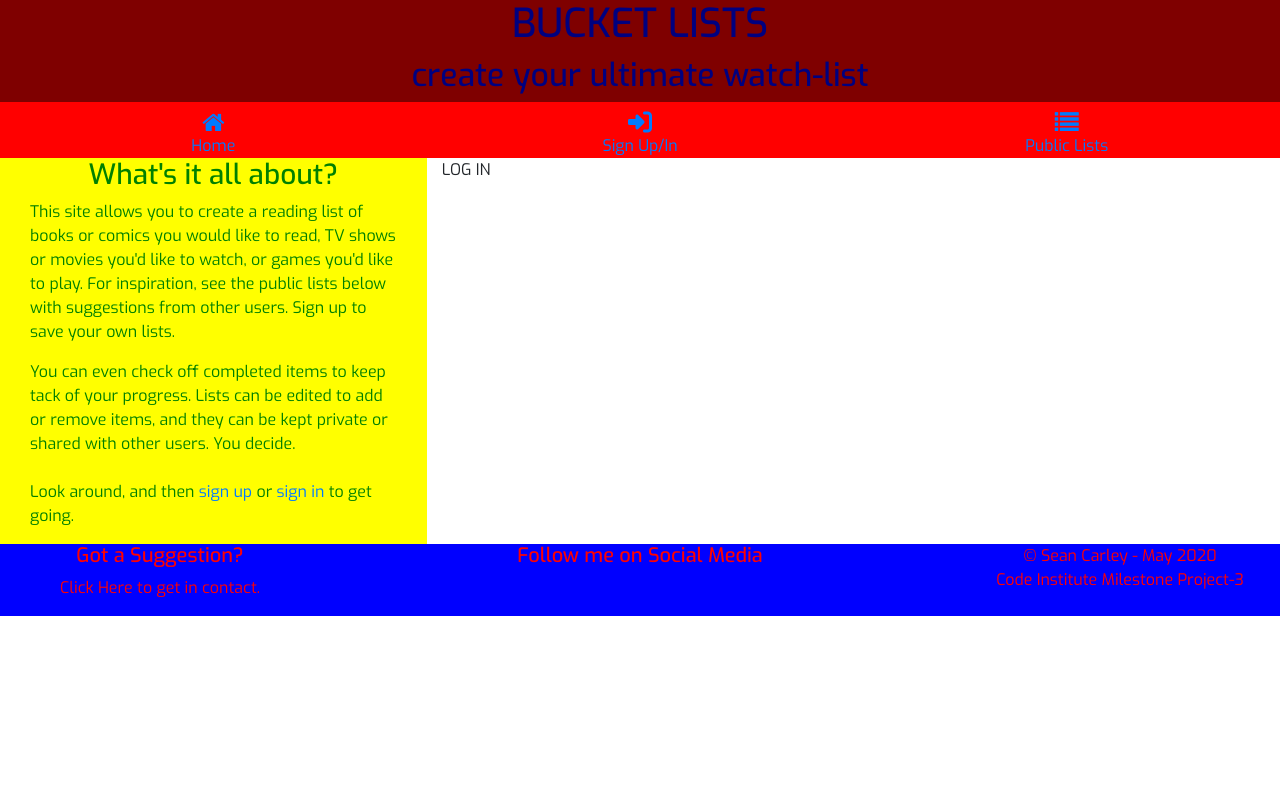
After one commit to seanjcarley/milestone3, a Flask app: page /login in a window 1280 px wide. The commit adds this page. Run offline with Flask 2, Linux system fonts and the light colour scheme; some libraries are stand-ins or nearby versions.

Commit message:
Added login.html

```diff
--- a/app.py
+++ b/app.py
@@ -22,6 +22,10 @@ app = Flask(__name__)
 def home():
     return render_template("landing.html")
 
+@app.route('/login')
+def login():
+    return render_template("login.html")
+
 if __name__ == '__main__':
     app.run(
         host=os.environ.get('IP', '0.0.0.0'),
--- a/static/css/style.css
+++ b/static/css/style.css
@@ -0,0 +1,121 @@
+@import url('https://fonts.googleapis.com/css?family=Roboto:100,200,300,400,500,600,700|Exo:100,200,300,400,500,600,700');
+
+/* ---------------------------------- body ---------------------------------- */
+body {
+    padding: 0;
+    margin: 0;
+    font-family: "Exo", sans-serif;
+    min-height: 100vh;
+}
+
+.container-fluid {
+    margin: 0;
+    padding: 0;
+}
+
+.row {
+    margin: 0;
+}
+
+/* --------------------------------- header --------------------------------- */
+header {
+  color: blue;
+  background: red;
+  text-align: center;
+}
+
+#nav {
+    margin: 0;
+}
+
+#nav li {
+    padding: 0;
+}
+
+.list-inline-item:not(:last-child) {
+    margin-right: 0;
+}
+
+.menucontainer {
+    font-size: 0;
+    position: static;
+}
+
+.menuitem {
+    text-align: center;
+    padding: 0;
+}
+
+.menuitem a {
+    width: 100%;
+    text-decoration: none;
+    height: 100%;
+}
+
+.menuitem a i {
+    padding-top: 0.5rem;
+    display: block;
+    font-size: 1.5rem;
+}
+
+.menuitem span {
+    display: block;
+    font-size: 1rem;
+}
+
+.opaque-overlay {
+    position: absolute;
+    top: 0;
+    left: 0;
+    width: 100%;
+    height: 100%;
+    background-color: rgba(0, 0, 0, 0.5);
+}
+
+/* --------------------------------- Section -------------------------------- */
+.side-section {
+  color: green;
+  background-color: yellow;
+}
+
+.main-section {
+  color: yellow;
+  background-color: green;
+}
+
+.section-header {
+  text-align: center;
+}
+
+/* --------------------------------- Footer --------------------------------- */
+footer {
+  color: red;
+  background-color: blue;
+  text-align: center;
+}
+
+/* ----------------------------- Media Queries ------------------------------ */
+
+.uppercase {
+  text-transform: uppercase;
+}
+
+.lowercase {
+  text-transform: lowercase;
+}
+
+/* ----------------------------- Media Queries ------------------------------ */
+
+@media (max-width:767px) {
+  header {
+    text-align: left;
+  }
+
+  .copyright {
+    text-align: center;
+  }
+
+  .mobile {
+		display: none;
+	}
+}
--- a/templates/base.html
+++ b/templates/base.html
@@ -6,25 +6,76 @@
     <meta http-equiv="X-UA-Compatible" content="ie=edge">
     <link rel="stylesheet" href="https://stackpath.bootstrapcdn.com/bootstrap/4.3.1/css/bootstrap.min.css" type="text/css" />
     <script src="https://kit.fontawesome.com/d5901c0a36.js" crossorigin="anonymous"></script>
+    <link rel="stylesheet" href="./static/css/style.css">
+    <link rel="stylesheet" href="https://cdnjs.cloudflare.com/ajax/libs/font-awesome/4.7.0/css/font-awesome.min.css">
     <title>Bucket List</title>
   </head>
 
   <body>
 <!-- **************************** Header *********************************** -->
     <header class="container-fluid">
-      <div class="row no-gutters">
+      <div class="row no-gutters mobile">
         <div class="col-md-12">
-          <h1>Title</h1>
-          <h2>Sub-Title</h2>
+          <div class="opaque-overlay">&nbsp;</div>
+          <h1 class="name uppercase">Bucket Lists</h1>
+          <h2 class="tag-line lowercase">Create your Ultimate Watch-List</h2>
+        </div>
+      </div>
+      <div class="row no-gutters mobile">
+        <div class="col">
+          <ul id="nav" class="list-inline menucontainer">
+            <li class="col-md-4 list-inline-item menuitem">
+              <a href="#">
+                <i class="fa fa-home" aria-hidden="true"></i>
+                <span>Home</span>
+              </a>
+            </li>
+            <li class="col-md-4 list-inline-item menuitem">
+              <a href="#">
+                <i class="fa fa-sign-in-alt" aria-hidden="true"></i>
+                <span>Sign Up/In</span>
+              </a>
+            </li>
+            <li class="col-md-4 list-inline-item menuitem">
+              <a href="#">
+                <i class="fa fa-list" aria-hidden="true"></i>
+                <span>Public Lists</span>
+              </a>
+            </li>
+          </ul>
         </div>
       </div>
     </header>
 <!-- **************************** /Header ********************************** -->
 
 <!-- **************************** Section ********************************** -->
-    <section>
-      {% block content %}
-      {% endblock %}
+    <section class="section">
+      <div class="row">
+        <div class="col-md-4 side-section">
+          <div class="row">
+            <div class="col">
+              <h3 class="section-header">What's it all about?</h3>
+              <p>
+                This site allows you to create a reading list of books or comics you
+                would like to read, TV shows or movies you'd like to watch, or games
+                you'd like to play. For inspiration, see the public lists below with
+                suggestions from other users. Sign up to save your own lists.
+              </p>
+              <p class="mobile">
+                You can even check off completed items to keep tack of your progress.
+                Lists can be edited to add or remove items, and they can be kept
+                private or shared with other users. You decide.
+                <br/>
+                <br/>
+                Look around, and then <a href="#">sign up</a> or
+                <a href="#">sign in</a> to get going.
+              </p>
+            </div>
+          </div>
+        </div>
+        {% block content %}
+        {% endblock %}
+      </div>
     </section>
 <!-- **************************** /Section ********************************* -->
 
@@ -32,10 +83,11 @@
     <footer class="footer">
       <div class="row">
         <div class="col-md-3">
-          <h5 class="">Got a Suggestion?</h5>
+          <h5 class="footer-header">Got a Suggestion?</h5>
+          <p>Click Here to get in contact.</p>
         </div>
         <div class="col-md-6">
-          <h5 class="">Follow me on Social Media</h5>
+          <h5 class="footer-header">Follow me on Social Media</h5>
         </div>
         <div class="col-md-3 copyright">
           &COPY; Sean Carley - May 2020
--- /dev/null
+++ b/templates/login.html
@@ -0,0 +1,11 @@
+{% extends 'base.html' %}
+{% block content %}
+
+  <div class="row">
+    <div class="col">
+      LOG IN
+    </div>
+
+  </div>
+
+{% endblock %}
```
Also changed, not shown: templates/landing.html (+26 -40 lines), 1 other file.
